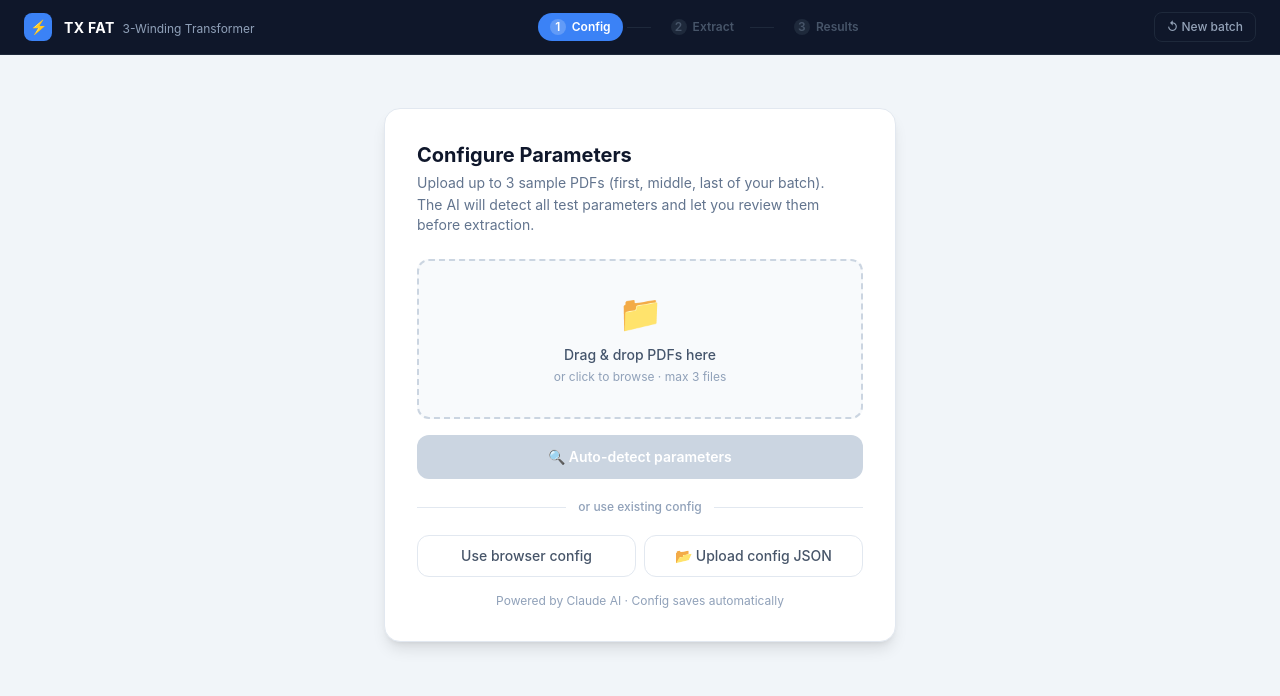
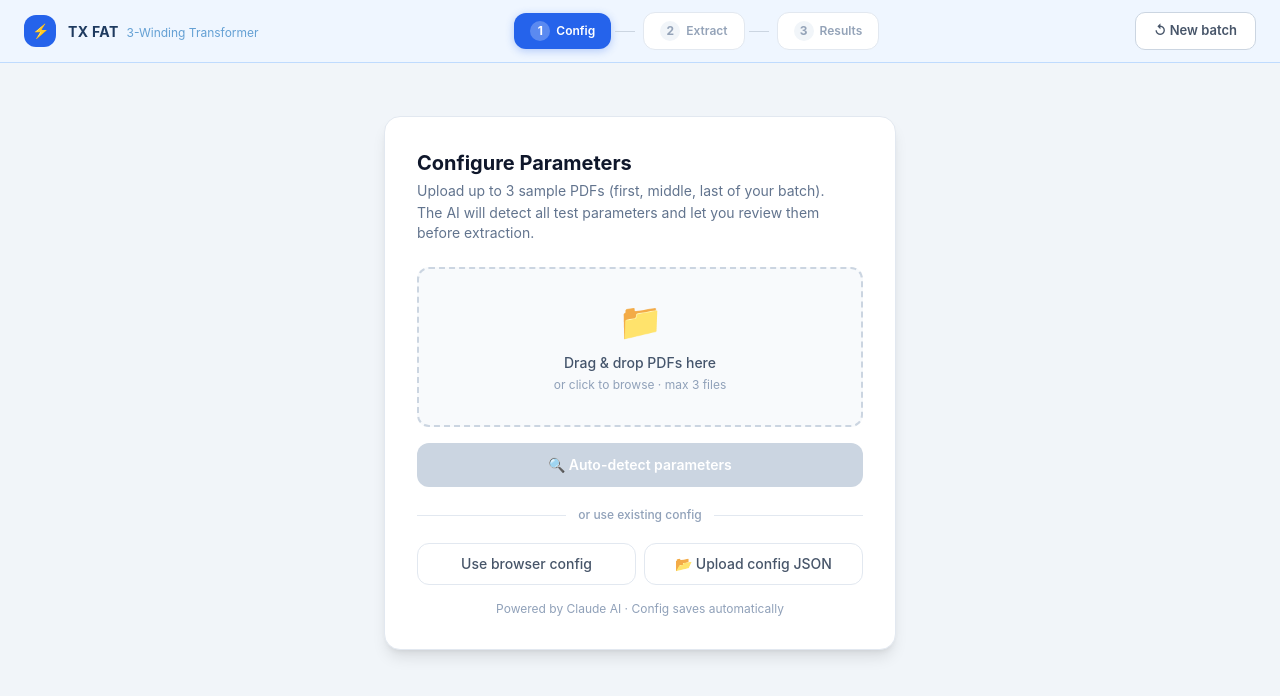
Before and after one commit to Rush2088/Trasnformer_FAT_Results, a React (Vite) app: page / in a window 1280 px wide. Shown: the top 696 px of the page. Built offline with nearby package versions, Linux system fonts and the light colour scheme.

Commit message:
Navbar: pastel blue palette, button size/shape matches Results page

```diff
--- a/src/components/Layout/TopBar.jsx
+++ b/src/components/Layout/TopBar.jsx
@@ -1,17 +1,26 @@
 export default function TopBar({ step, onReset }) {
   const steps = ['Config', 'Extract', 'Results']
 
+  const btnBase = {
+    display: 'inline-flex', alignItems: 'center', gap: '6px',
+    padding: '8px 18px', borderRadius: '10px',
+    fontSize: '13px', fontWeight: '600', cursor: 'pointer',
+    transition: 'all 0.15s', border: 'none', whiteSpace: 'nowrap',
+  }
+
   return (
     <header className="no-print sticky top-0 z-50 flex items-center justify-between px-6 py-3"
-      style={{ background: '#0F172A', borderBottom: '1px solid #1E293B' }}>
+      style={{ background: '#EFF6FF', borderBottom: '1px solid #BFDBFE' }}>
 
       {/* Brand */}
       <div className="flex items-center gap-3">
-        <div className="w-7 h-7 rounded-lg flex items-center justify-center text-sm"
-          style={{ background: '#3B82F6' }}>⚡</div>
+        <div className="w-8 h-8 rounded-xl flex items-center justify-center text-sm font-bold text-white"
+          style={{ background: '#2563EB' }}>⚡</div>
         <div>
-          <span className="text-white font-bold text-sm tracking-wide">TX FAT</span>
-          <span className="text-slate-400 text-xs ml-2 hidden sm:inline">3-Winding Transformer</span>
+          <span className="font-bold text-sm tracking-wide" style={{ color: '#1E3A5F' }}>TX FAT</span>
+          <span className="text-xs ml-2 hidden sm:inline" style={{ color: '#64A0D4' }}>
+            3-Winding Transformer
+          </span>
         </div>
       </div>
 
@@ -19,31 +28,30 @@ export default function TopBar({ step, onReset }) {
       <div className="flex items-center gap-1">
         {steps.map((label, i) => (
           <div key={i} className="flex items-center">
-            <div className="flex items-center gap-1.5 px-3 py-1.5 rounded-full text-xs font-semibold transition-all"
+            <div className="flex items-center gap-1.5 px-4 py-2 rounded-xl text-xs font-semibold transition-all"
               style={i === step
-                ? { background: '#3B82F6', color: 'white' }
+                ? { background: '#2563EB', color: 'white', boxShadow: '0 2px 8px rgba(37,99,235,0.3)' }
                 : i < step
-                  ? { background: '#1E3A5F', color: '#60A5FA' }
-                  : { background: 'transparent', color: '#475569' }}>
-              <span className="w-4 h-4 rounded-full flex items-center justify-center text-xs"
-                style={{ background: i <= step ? 'rgba(255,255,255,0.2)' : '#1E293B' }}>
+                  ? { background: '#DCFCE7', color: '#15803D', border: '1px solid #86EFAC' }
+                  : { background: 'white', color: '#94A3B8', border: '1px solid #E2E8F0' }}>
+              <span className="w-5 h-5 rounded-full flex items-center justify-center text-xs font-bold"
+                style={{ background: i === step ? 'rgba(255,255,255,0.25)' : i < step ? '#86EFAC' : '#F1F5F9', color: i === step ? 'white' : i < step ? '#15803D' : '#94A3B8' }}>
                 {i < step ? '✓' : i + 1}
               </span>
               {label}
             </div>
             {i < 2 && (
-              <div className="w-6 h-px mx-1" style={{ background: i < step ? '#3B82F6' : '#1E293B' }} />
+              <div className="w-5 h-px mx-1" style={{ background: i < step ? '#86EFAC' : '#CBD5E1' }} />
             )}
           </div>
         ))}
       </div>
 
-      {/* New batch */}
+      {/* New batch button — matches Results page button style */}
       <button onClick={onReset}
-        className="text-xs px-3 py-1.5 rounded-lg transition-colors font-medium"
-        style={{ color: '#94A3B8', border: '1px solid #1E293B' }}
-        onMouseEnter={e => { e.target.style.color = '#F1F5F9'; e.target.style.borderColor = '#334155' }}
-        onMouseLeave={e => { e.target.style.color = '#94A3B8'; e.target.style.borderColor = '#1E293B' }}>
+        style={{ ...btnBase, background: 'white', color: '#475569', border: '1.5px solid #CBD5E1' }}
+        onMouseEnter={e => Object.assign(e.currentTarget.style, { background: '#F8FAFC', borderColor: '#94A3B8' })}
+        onMouseLeave={e => Object.assign(e.currentTarget.style, { background: 'white', borderColor: '#CBD5E1' })}>
         ↺ New batch
       </button>
     </header>
```
